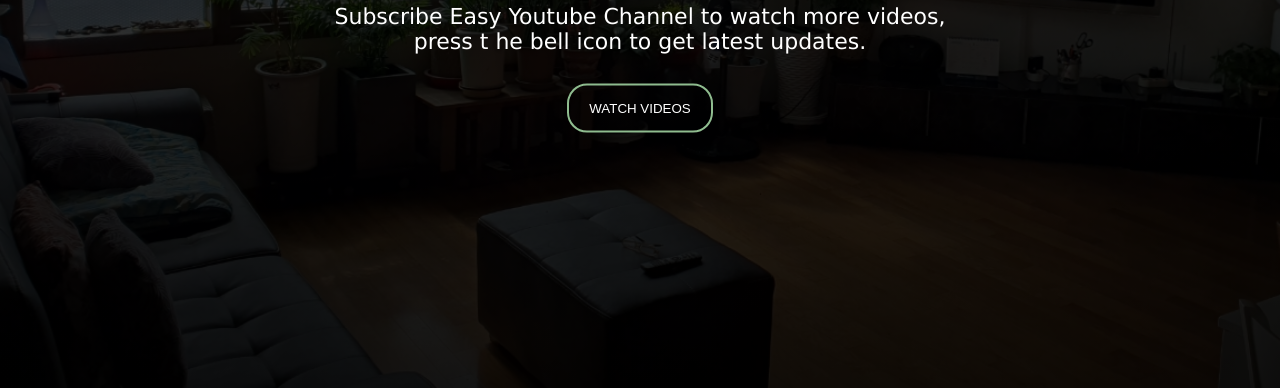
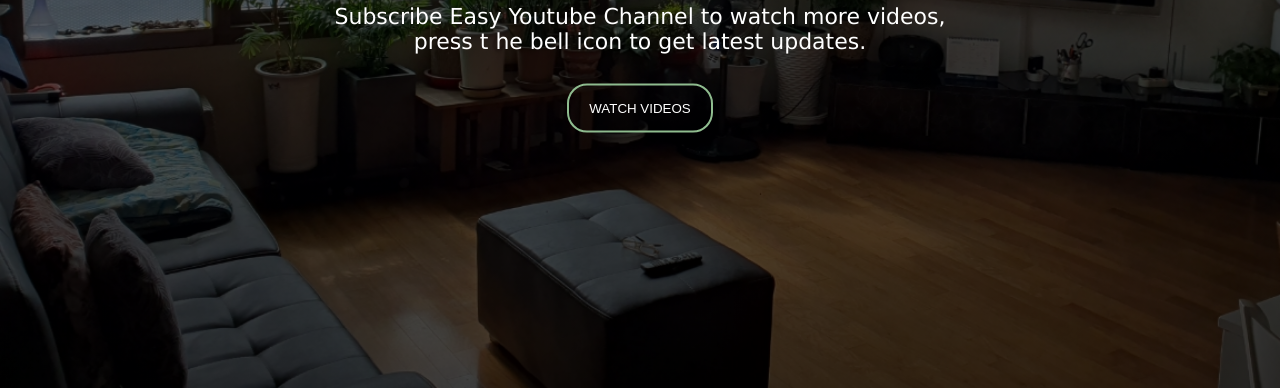
Before and after one commit to ryu14110/test-DesignHouse, a plain HTML site: page index.html in a window 1280 px wide. Shown: the part 412-800 px from the top of the page. Drawn offline with Linux system fonts and the light colour scheme.

Commit message:
Update style.css

```diff
--- a/style.css
+++ b/style.css
@@ -12,7 +12,7 @@
 .container {
     width: 100%;
     height: 100vh;
-    background: linear-gradient(rgba(0,0,0,0.7),rgba(0,0,0,0.9)),url(room2.jpeg);
+    background: linear-gradient(rgba(0,0,0,0.5),rgba(0,0,0,0.7)),url(room2.jpeg);
     background-repeat: no-repeat;
     background-size: cover;
 }
```
